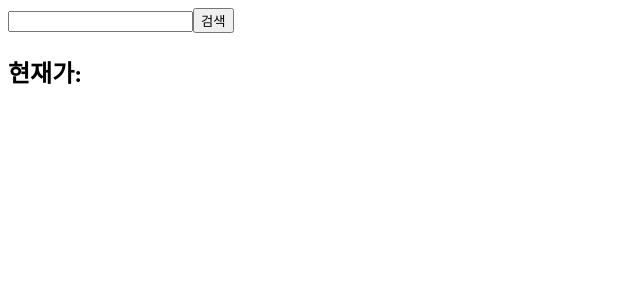
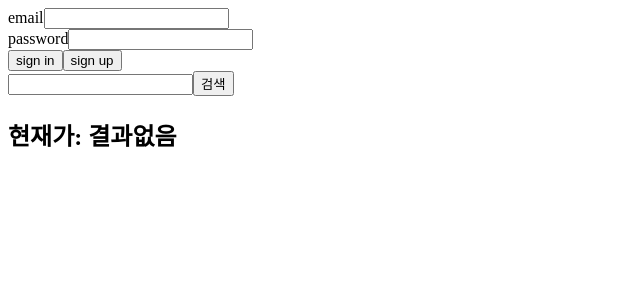
Before and after one commit to ekklesia11/stock-portfolio-client, a React (Create React App) app: page / in a window 1280 px wide. Shown: the top 300 px of the page, without its empty margins (0-640 px from the left). Built offline with nearby package versions, Linux system fonts and the light colour scheme; no server answers.

Commit message:
login components updated

```diff
--- a/src/App.js
+++ b/src/App.js
@@ -1,72 +1,13 @@
 import React from "react";
-import axios from "axios";
+
+import CurStock from "./components/temp/curStock";
+import Login from "./components/login/login";
 
 function App() {
-  const [stockInfo, setStockInfo] = React.useState({});
-  const [stockList, setStockList] = React.useState([]);
-  const [searchText, setSearchText] = React.useState("");
-  const [selectedStock, setSelectedStock] = React.useState("");
-
-  React.useEffect(() => {
-    getStockList();
-  }, []);
-
-  // const getStockInfo = async () => {
-  //   let code = searchFromStockList();
-
-  //   console.time("body");
-  //   const body = await axios.get(`http://localhost:5000?code=${code}`);
-  //   console.timeEnd("body");
-  //   if (body.data.CurJuka !== "") {
-  //     setStockInfo({ ...body.data });
-  //   } else {
-  //     setStockInfo({ CurJuka: "결과없음" });
-  //   }
-  // };
-
-  const getStockList = async () => {
-    const body = await axios.get("http://localhost:5000/code");
-    setStockList([...body.data]);
-  };
-
-  const searchFromStockList = () => {
-    let result = stockList.filter(
-      (v) => v.name.toLowerCase() === searchText.toLowerCase()
-    );
-    if (!result.length) {
-      setSelectedStock("종목을 찾을 수가 없습니다.");
-      return "";
-    } else {
-      setSelectedStock(`${result[0].name}: ${result[0].code}`);
-      return result[0].code;
-    }
-  };
-
-  const enterSearch = (e) => {
-    if (e.key === "Enter") {
-      // getStockInfo();
-      naverSearch();
-    }
-  };
-
-  const naverSearch = async () => {
-    let code = searchFromStockList();
-    const body = await axios.get(`http://localhost:5000/?code=${code}`);
-    setStockInfo({ ...body.data });
-  };
-
   return (
     <div>
-      <input
-        type="text"
-        value={searchText}
-        onKeyPress={enterSearch}
-        onChange={(e) => setSearchText(e.target.value)}
-      />
-      {/* <button onClick={getStockInfo}>검색</button> */}
-      <button onClick={naverSearch}>검색</button>
-      <h1>{selectedStock}</h1>
-      <h2>현재가: {stockInfo.now}</h2>
+      <Login />
+      <CurStock />
     </div>
   );
 }
--- /dev/null
+++ b/src/components/login/login.js
@@ -0,0 +1,22 @@
+import React from "react";
+
+const Login = () => {
+  return (
+    <div>
+      <div>
+        <label>email</label>
+        <input type="text" />
+      </div>
+      <div>
+        <label>password</label>
+        <input type="text" />
+      </div>
+      <div>
+        <button>sign in</button>
+        <button>sign up</button>
+      </div>
+    </div>
+  );
+};
+
+export default Login;
--- /dev/null
+++ b/src/components/temp/curStock.js
@@ -0,0 +1,62 @@
+import React from "react";
+import axios from "axios";
+
+function CurStock() {
+  const [stockInfo, setStockInfo] = React.useState({});
+  const [stockList, setStockList] = React.useState([]);
+  const [searchText, setSearchText] = React.useState("");
+  const [selectedStock, setSelectedStock] = React.useState("");
+
+  React.useEffect(() => {
+    getStockList();
+  }, []);
+
+  const getStockList = async () => {
+    const body = await axios.get("http://localhost:5000/code");
+    setStockList([...body.data]);
+  };
+
+  const searchFromStockList = () => {
+    let result = stockList.filter(
+      (v) => v.name.toLowerCase() === searchText.toLowerCase()
+    );
+    if (!result.length) {
+      setSelectedStock("종목을 찾을 수가 없습니다.");
+      return "";
+    } else {
+      setSelectedStock(`${result[0].name}: ${result[0].code}`);
+      return result[0].code;
+    }
+  };
+
+  const enterSearch = (e) => {
+    if (e.key === "Enter") {
+      naverSearch();
+    }
+  };
+
+  const naverSearch = async () => {
+    let code = searchFromStockList();
+
+    if (code !== "") {
+      const body = await axios.get(`http://localhost:5000/?code=${code}`);
+      setStockInfo({ ...body.data });
+    }
+  };
+
+  return (
+    <div>
+      <input
+        type="text"
+        value={searchText}
+        onKeyPress={enterSearch}
+        onChange={(e) => setSearchText(e.target.value)}
+      />
+      <button onClick={naverSearch}>검색</button>
+      <h1>{selectedStock}</h1>
+      <h2>현재가: {stockInfo.now ? stockInfo.now : "결과없음"}</h2>
+    </div>
+  );
+}
+
+export default CurStock;
```
